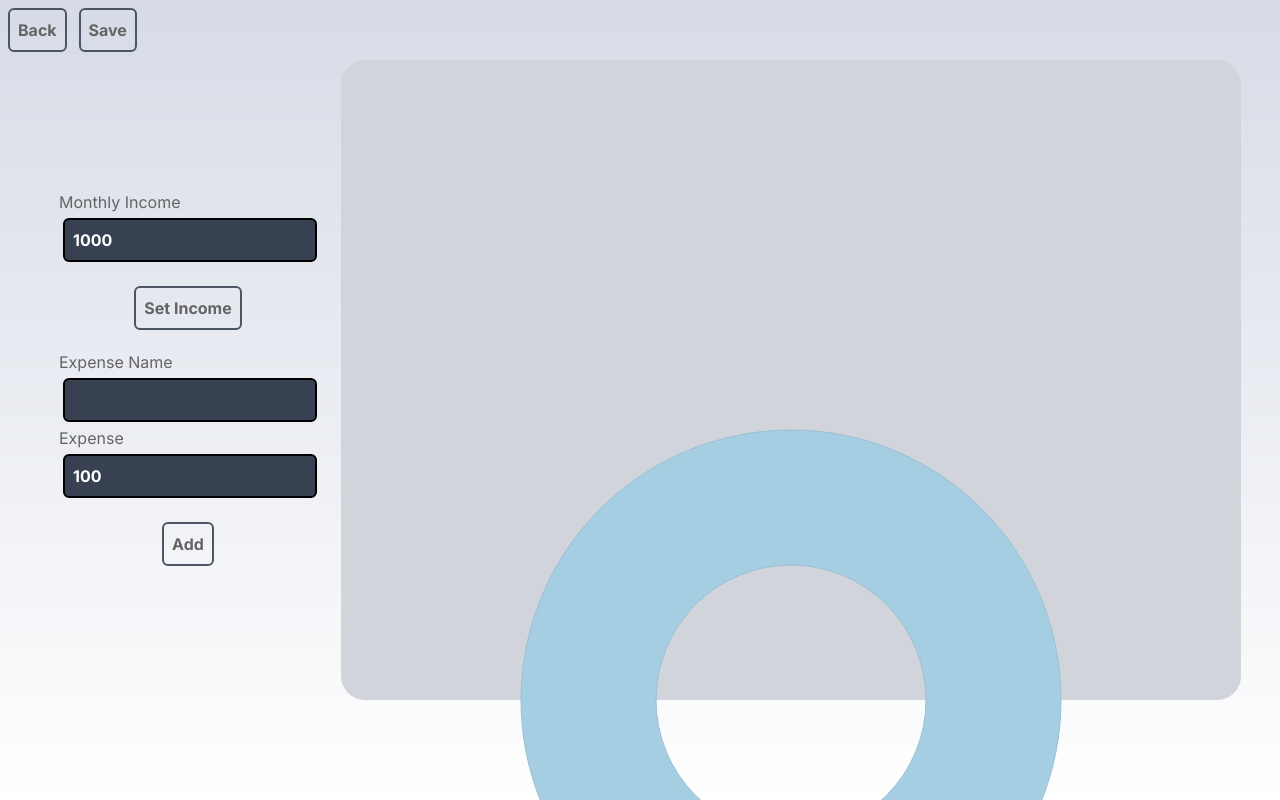
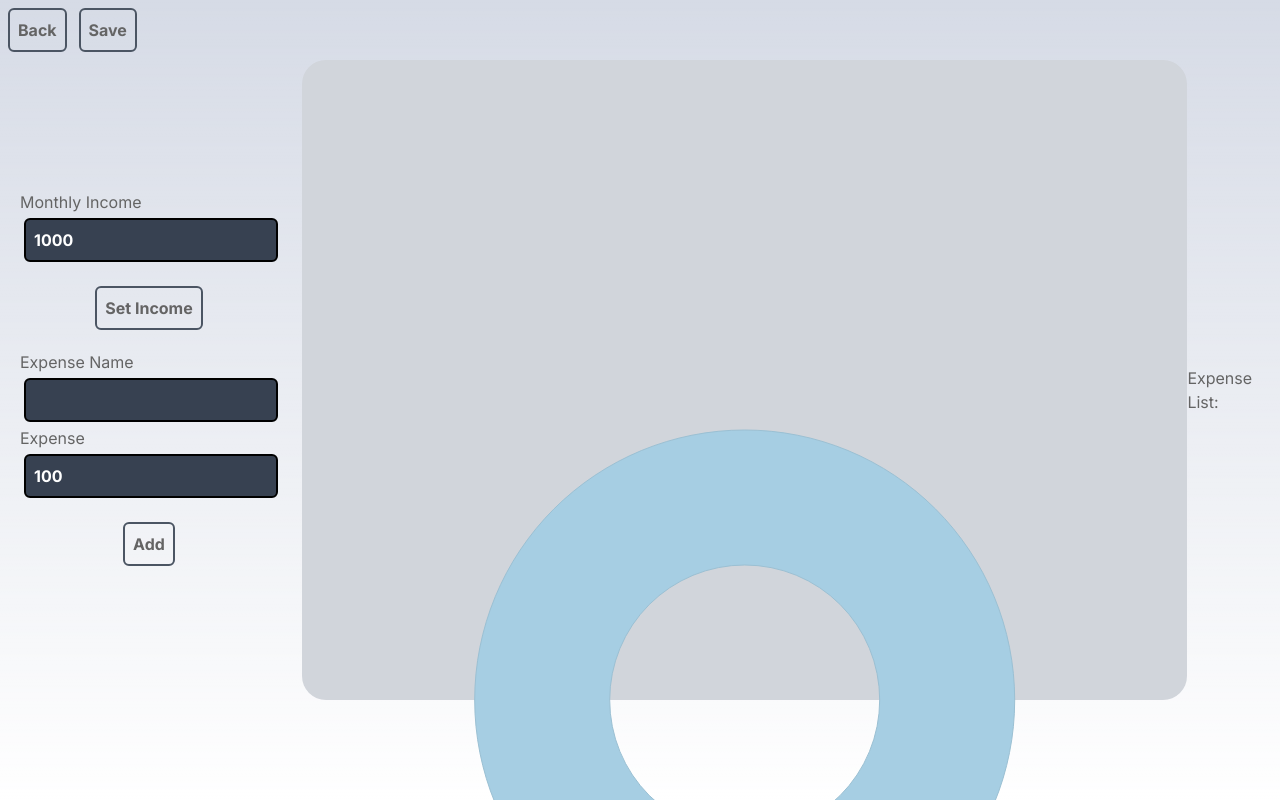
Before and after one commit to posthello-code/budgetizer, a Next.js app: page /budgets in a window 1280 px wide. Shown: the top 800 px of the page. Built offline with nearby package versions, Linux system fonts and the light colour scheme.

Commit message:
list of expenses and a way to delete them

```diff
--- a/app/budgets/page.tsx
+++ b/app/budgets/page.tsx
@@ -9,6 +9,7 @@ import { useRouter } from "next/navigation";
 import { Budget } from "./models";
 import SaveConfirmation from "./components/save";
 import libthemis from "../services/themis-wasm";
+import DeleteIcon from "@mui/icons-material/Delete";
 
 export default function BudgetPage(options: any) {
   const router = useRouter();
@@ -189,6 +190,27 @@ export default function BudgetPage(options: any) {
               ...expenses,
             ]}
           ></BudgetPie>
+          <div
+            id="expense-list"
+            style={{ marginTop: "20px", alignSelf: "center" }}
+          >
+            Expense List:
+            {expenses.map((expense: any) => (
+              <div key={expense.id} className="flex row-auto">
+                <div>{`${expense.label} ${expense.value}`}</div>
+                <button className="ml-2 mr-2">
+                  <DeleteIcon
+                    onClick={() => {
+                      const expenseSet = new Set(expenses);
+                      expenseSet.delete(expense);
+                      const expenseArr = Array.from(expenseSet);
+                      setExpenses(Object(expenseArr));
+                    }}
+                  ></DeleteIcon>
+                </button>
+              </div>
+            ))}
+          </div>
         </div>
       </div>
     </main>
```
